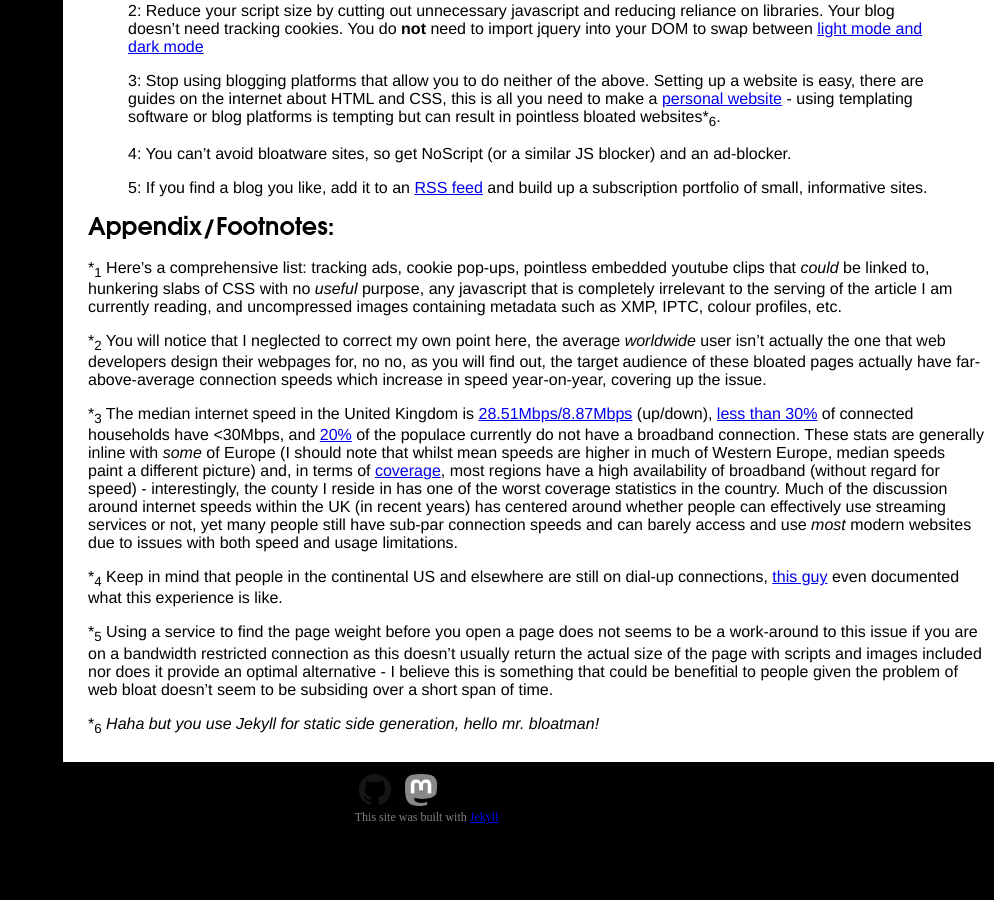
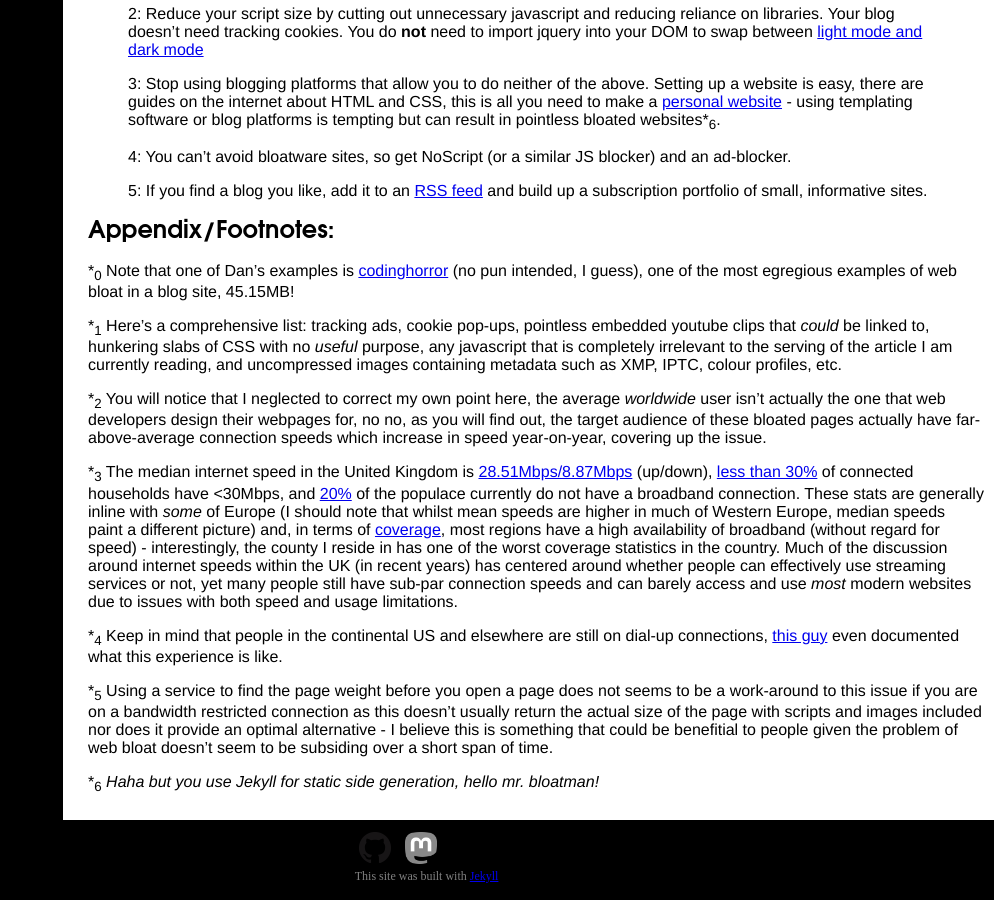
Before and after one commit to gerlofs/gerlofs.github.io, a Jekyll site: the page built from _posts/2021-03-25-minweb.markdown, in a window 1280 px wide and 900 px high, scrolled down 2525 px. Shown: the whole window, without its empty margins (286-1280 px from the left). Built offline with Jekyll 4.4.1, drawn with Linux system fonts in a browser that asks for light colours; before the commit the page ends 3367 px from its top, so only the background shows below that.

Commit message:
Add footnote

```diff
--- a/_posts/2021-03-25-minweb.markdown
+++ b/_posts/2021-03-25-minweb.markdown
@@ -15,7 +15,7 @@ Call it *bloat*, call it *inefficient*, call it whatever you want. It doesn't ma
 Luke Smith recently [excommunicated](https://www.youtube.com/watch?v=cvDyQUpaFf4) recipe sites for taking up tens of megabytes of bandwidth for a single recipe - many of
 which contain relatively little text and image content. ~10MB sounds a pittance to a user of the modern web, where almost every article is rife with fancy javascript wizardry,
 pagination, and boatloads of other such bloatware\*<sub>1</sub>. However, there are many, existing arguments (which are also more eloquent than mine) against the ever growing size of page weight -
-that is, the size of web pages - such as Dan Luu's article on [restrictive web bloat for rural internet users](https://danluu.com/web-bloat) and Maciej Cegłowski's
+that is, the size of web pages - such as Dan Luu's article on [restrictive web bloat for rural internet users](https://danluu.com/web-bloat)\*<sub>0</sub> and Maciej Cegłowski's
 [talk](https://idlewords.com/talks/website_obesity.htm) which jointly reveal that, regardless of the reasons behind said web bloat, the implementation of multi-megabyte webpages
 both serves little purpose and consequently restricts access a to given webpage. To demonstrate the problem, I'm going to take a leaf out of Maciej's book and pick some articles and webpages at random and take a look at their page weight. Infact, if you take anything away
 from this post, I hope it is that *you* should go away and try this for yourself. Only upon doing so will you realise that this is not a cherry-picking exercise and, rather, is a real phenomenon that
@@ -96,6 +96,8 @@ You do **not** need to import jquery into your DOM to swap between [light mode a
 
 <h2>Appendix/Footnotes:</h2>
 
+\*<sub>0</sub> Note that one of Dan's examples is [codinghorror](https://blog.codinghorror.com/) (no pun intended, I guess), one of the most egregious examples of web bloat in a blog site, 45.15MB!
+
 \*<sub>1</sub> Here's a comprehensive list: tracking ads, cookie pop-ups, pointless embedded youtube clips that *could* be linked to, hunkering slabs of CSS with no *useful* purpose, any javascript that is
 completely irrelevant to the serving of the article I am currently reading, and uncompressed images containing metadata such as XMP, IPTC, colour profiles, etc.
 
```
Also changed, not shown: 2 other files.
